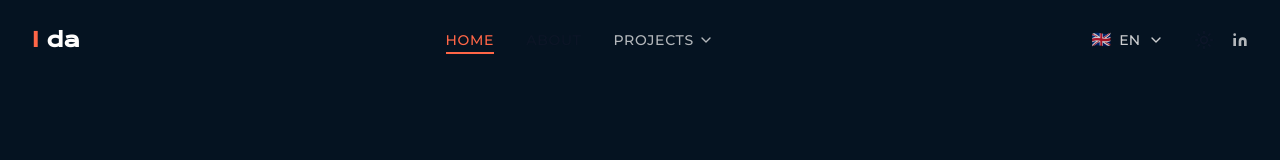
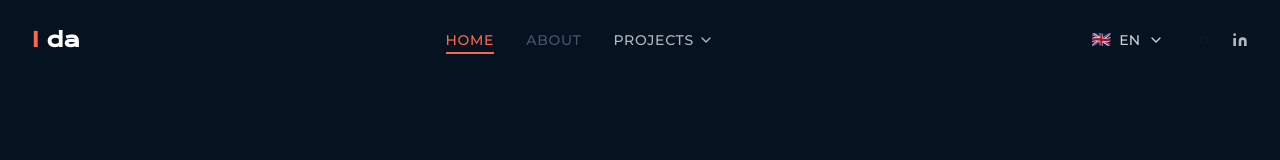
Before and after one commit to idaivanova/portfolio, a React (Vite) app: page / in a window 1280 px wide. Shown: the top 160 px of the page. Built offline with nearby package versions, Linux system fonts and the light colour scheme.

Commit message:
fix: improve navigation link visibility in both light and dark modes

```diff
--- a/src/components/layout/header.tsx
+++ b/src/components/layout/header.tsx
@@ -80,7 +80,7 @@ function DesktopNav({ currentPath }: DesktopNavProps) {
               'hover:text-accent',
               isActive
                 ? 'text-accent'
-                : 'text-foreground/70'
+                : 'text-slate-600 dark:text-cream/70'
             )}
           >
             {item.label}
```
